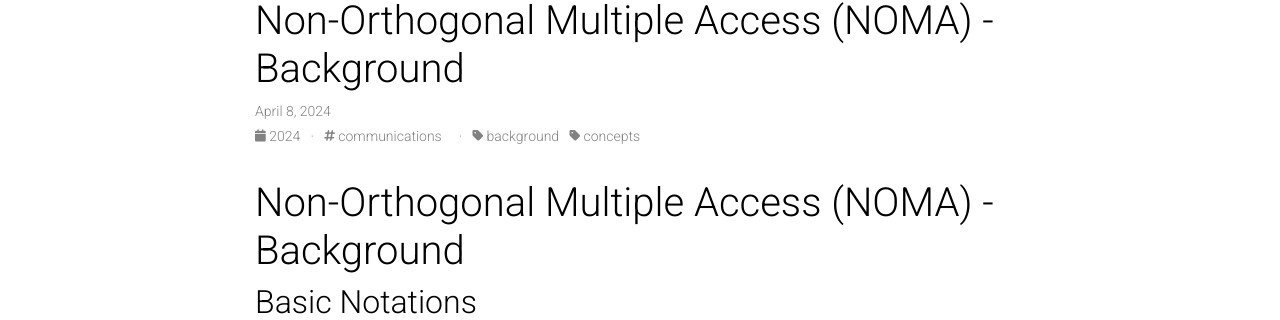
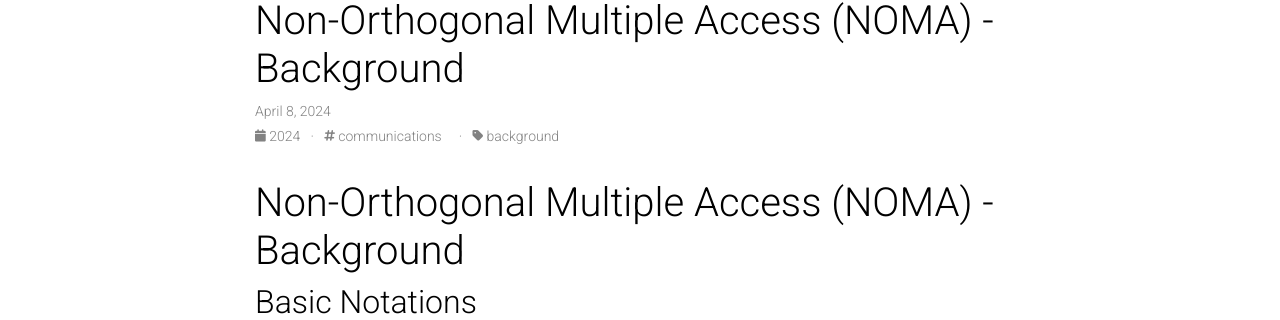
Before and after one commit to 3seoksw/3seoksw.github.io, a Jekyll site: the page built from _posts/2023-04-08-NOMA-background.md, in a window 1280 px wide and 900 px high. Shown: the part 108-428 px from the top of the window. Built offline with Jekyll 4.4.1, drawn with Linux system fonts in a browser that asks for light colours; comment, search, counter and statistics services are not loaded; a style sheet for code colours, icons or effects is not loaded.

Commit message:
update metadata (categories)

```diff
--- a/_config.yml
+++ b/_config.yml
@@ -265,7 +265,7 @@
     tag: "/blog/tag/:name/"
     category: "/blog/category/:name/"
 
-display_tags: ["formatting", "images", "links", "math", "code"] # these tags will be displayed on the front page of your blog
+display_tags: ["concepts", "background"] # these tags will be displayed on the front page of your blog
 display_categories: ["blockquotes"] # these categories will be displayed on the front page of your blog
 
 # -----------------------------------------------------------------------------
--- a/_posts/2023-04-08-NOMA-background.md
+++ b/_posts/2023-04-08-NOMA-background.md
@@ -4,7 +4,7 @@
 date: 2024-04-07 21:30:00-0400
 description: Basic Theoretical Background of NOMA system
 tags: communications
-categories: background concepts
+categories: background
 giscus_comments: false
 related_posts: false
 related_publications: Zhu_2017
```
